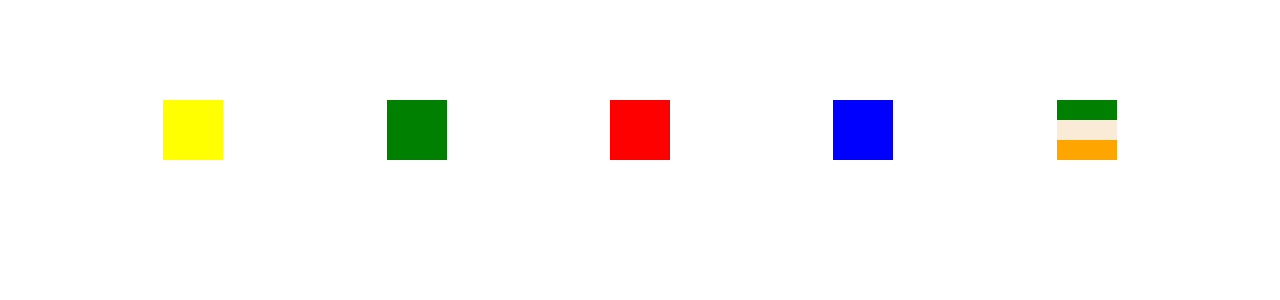
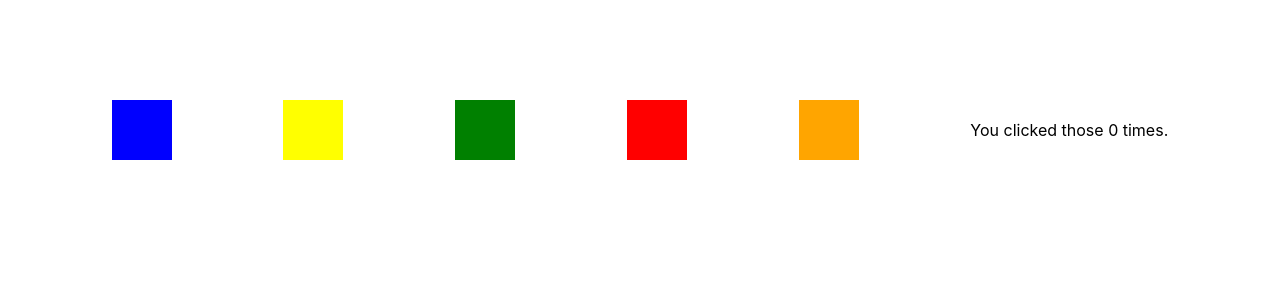
Before and after one commit to PayCra/exercises, a React (Create React App) app: page / in a window 1280 px wide. Shown: the top 300 px of the page. Built offline with nearby package versions, Linux system fonts and the light colour scheme.

Commit message:
4.5. Toggle counter.

```diff
--- a/src/App.css
+++ b/src/App.css
@@ -3,3 +3,49 @@
   justify-content: space-evenly;
   padding-top: 100px;
 }
+
+.text {
+  height: 60px;
+  display: flex;
+  align-items: center;
+}
+
+.Zayn {
+  background: yellow;
+}
+
+.Zayn.darker {
+  background: darkgoldenrod;
+}
+
+.Harry {
+  background: green;
+}
+
+.Harry.darker {
+  background: darkgreen;
+}
+
+.Louis {
+  background: blue;
+}
+
+.Louis.darker {
+  background: darkblue;
+}
+
+.Liam {
+  background: red;
+}
+
+.Liam.darker {
+  background: darkred;
+}
+
+.Niall {
+  background: orange;
+}
+
+.Niall.darker {
+  background: darkorange;
+}
--- a/src/App.js
+++ b/src/App.js
@@ -1,18 +1,32 @@
 import React from 'react';
 import './App.css';
-import Box from './Components/Box';
-import Flag from './Components/Flag';
+import ShadyBox from './Components/ShadyBox';
 
-function App() {
-    return (
-        <div className="App">
-            <Box name="Zayn"/>
-            <Box name="Harry"/>
-            <Box name="Liam"/>
-            <Box name="Louis"/>
-            <Flag/>
-        </div>
-    );
+class App extends React.Component {
+
+    state = {times: 0};
+
+    handleClickCounter = () => {
+        this.setState((oldState) => ({times: oldState.times + 1}));
+    };
+
+    // handleClickCounter = () => {
+    //     this.setState({times: this.state.times + 1});
+    // };
+    //this also works, but could cause problems if someone clicked quick enough.
+
+    render() {
+        return (
+            <div className="App">
+                <ShadyBox name="Louis" clickCounter={this.handleClickCounter}/>
+                <ShadyBox name="Zayn" clickCounter={this.handleClickCounter}/>
+                <ShadyBox name="Harry" clickCounter={this.handleClickCounter}/>
+                <ShadyBox name="Liam" clickCounter={this.handleClickCounter}/>
+                <ShadyBox name="Niall" clickCounter={this.handleClickCounter}/>
+                <div className="text">You clicked those {this.state.times} times.</div>
+            </div>
+        );
+    }
 }
 
 export default App;
--- a/src/Components/Box.css
+++ /dev/null
@@ -1,36 +0,0 @@
-.Box {
-    height: 60px;
-    width: 60px;
-}
-
-.Zayn {
-    background: yellow;
-}
-
-.Zayn.darker {
-    background: darkgoldenrod;
-}
-
-.Harry {
-    background: green;
-}
-
-.Harry.darker {
-    background: darkgreen;
-}
-
-.Liam {
-    background: red;
-}
-
-.Liam.darker {
-    background: darkred;
-}
-
-.Louis {
-    background: blue;
-}
-
-.Louis.darker {
-    background: darkblue;
-}
--- a/src/Components/Box.js
+++ /dev/null
@@ -1,21 +0,0 @@
-import React, {Component} from 'react';
-import './Box.css';
-import handleClick from './myclick';
-
-class Box extends Component {
-
-    constructor() {
-        super();
-        this.state = {
-            color: ""
-        };
-    }
-
-    render() {
-        return <div
-            className={"Box " + this.props.name + " " + this.state.color}
-            onClick={handleClick.bind(this)}/>
-    }
-}
-
-export default Box;
--- a/src/Components/Flag.css
+++ /dev/null
@@ -1,28 +0,0 @@
-.Flag {
-    width: 60px;
-    height: 20px;
-}
-
-.GreenPart {
-    background: green;
-}
-
-.GreenPart.darker {
-    background: darkgreen;
-}
-
-.WhitePart {
-    background: antiquewhite;
-}
-
-.WhitePart.darker {
-    background: lightgrey;
-}
-
-.OrangePart {
-    background: orange;
-}
-
-.OrangePart.darker {
-    background: darkorange;
-}
--- a/src/Components/Flag.js
+++ /dev/null
@@ -1,24 +0,0 @@
-import React, {Component} from 'react';
-import './Flag.css';
-import handleClick from './myclick';
-
-class Flag extends Component {
-
-    constructor() {
-        super();
-        this.state = {
-            color: ""
-        };
-    }
-
-    render() {
-        return (<div onClick={handleClick.bind(this)}>
-                <div className={"Flag GreenPart " + this.state.color}/>
-                <div className={"Flag WhitePart " + this.state.color}/>
-                <div className={"Flag OrangePart " + this.state.color}/>
-            </div>
-        )
-    }
-}
-
-export default Flag;
--- a/src/Components/ShadyBox.js
+++ b/src/Components/ShadyBox.js
@@ -3,14 +3,15 @@ import './ShadyBox.css';
 
 class ShadyBox extends Component {
 
-    constructor(){
-        super ();
-        this.state = {
-            color: ""
-        };
-    }
+    state = {
+        color: ""
+    };
 
     handleClick = () => {
+        if (this.props.clickCounter !== undefined) {
+            this.props.clickCounter();
+        }
+
         if (this.state.color==='darker') {
             this.setState({color: ""})
         }
@@ -20,7 +21,8 @@ class ShadyBox extends Component {
     };
 
     render() {
-        return <div className={"ShadyBox " + this.props.name + " " + this.state.color} onClick={this.handleClick}/>
+        return <div className={"ShadyBox " + this.props.name + " " + this.state.color}
+                    onClick={this.handleClick}/>
     };
 }
 
--- a/src/Components/myclick.js
+++ /dev/null
@@ -1,7 +0,0 @@
-export default function handleClick() {
-    if (this.state.color === "") {
-        this.setState({color: "darker"})
-    } else {
-        this.setState({color: ""})
-    }
-}
```
Also changed, not shown: src/Components/ShadyBox.css (line endings or trailing spaces).
